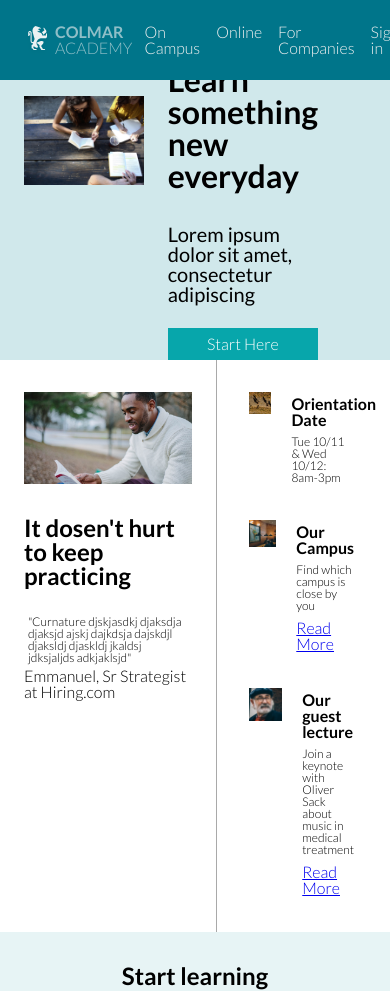
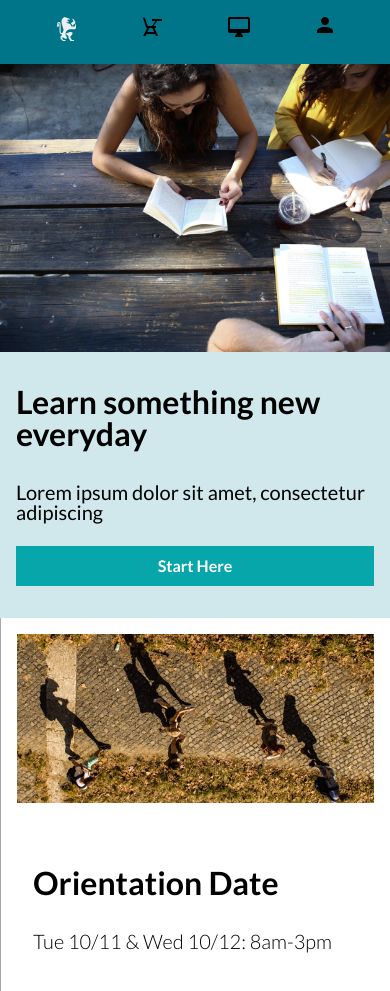
Before and after one commit to tlally/ColmarAcademy, a plain HTML site: page index.html in a window 390 px wide. Shown: the top 991 px of the page. Drawn offline with Linux system fonts and the light colour scheme.

Commit message:
Updated most of the cssffor responsivness

```diff
--- a/index.html
+++ b/index.html
@@ -18,12 +18,22 @@
           <p><span>COLMAR</span> ACADEMY</p>
         </div>
 
-        <nav>
+        <nav class="nav">
           <ul>
             <li>On Campus</li>
             <li>Online</li>
             <li>For Companies</li>
             <li>Sign in</li>
+          </ul>
+
+        </nav>
+
+        <nav class="mobile-nav">
+          <ul>
+            <li> <img src="./resources/images/ic-logo.svg" alt="Logo"> </li>
+            <li> <img src="./resources/images/ic-on-campus.svg" alt="Campus"> </li>
+            <li> <img src="./resources/images/ic-online.svg" alt="Online"> </li>
+            <li> <img src="./resources/images/ic-login.svg" alt="log-in"> </li>
           </ul>
 
         </nav>
@@ -51,7 +61,9 @@
     <div class="container">
       <div class="spotlight">
         <div class="main">
-          <img src="./resources/images/information-main.jpg" alt="Man Reading">
+          <div class="main-img">
+            <img src="./resources/images/information-main.jpg" alt="Man Reading">
+          </div>
           <div class="">
             <h2>It dosen't hurt to keep practicing</h2>
             <p>"Curnature djskjasdkj djaksdja djaksjd ajskj dajkdsja dajskdjl djaksldj djaskldj jkaldsj jdksjaljds adkjaklsjd"</p>
@@ -62,7 +74,8 @@
         <div class="mini-spot">
           <div class="mini">
             <div class="mini-img">
-              <img class="" src="./resources/images/information-orientation.jpg" alt="Students Walking Overhead">
+              <img class="desktop-img" src="./resources/images/information-orientation.jpg" alt="Students Walking Overhead">
+              <img src="./resources/images/information-orientation-mobile.jpg" alt="Orientation mobil" class="mobile-img">
             </div>
             <div class="mini-content">
               <h4>Orientation Date</h4>
@@ -74,7 +87,8 @@
           </div>
           <div class="mini">
             <div class="mini-img">
-              <img src="./resources/images/information-campus.jpg" alt="">
+              <img class="desktop-img" src="./resources/images/information-campus.jpg" alt="">
+              <img src="./resources/images/information-campus-mobile.jpg" alt="Info Campus" class="mobile-img">
             </div>
             <div class="mini-content">
               <h4>Our Campus</h4>
@@ -86,7 +100,8 @@
           </div>
           <div class="mini">
             <div class="mini-img">
-              <img src="./resources/images/information-guest-lecture.jpg" alt="">
+              <img class="desktop-img" src="./resources/images/information-guest-lecture.jpg" alt="">
+              <img src="./resources/images/information-guest-lecture-mobile.jpg" alt="Info Campus" class="mobile-img">
             </div>
             <div class="mini-content">
               <h4>Our guest lecture</h4>
@@ -185,6 +200,18 @@
           </div>
         </div>
       </div>
+
+      <div class="mobile-learn">
+        <ul>
+          <li>Software enginerring</li>
+          <li>Computer art</li>
+          <li>Design</li>
+          <li>Data</li>
+          <li>Business</li>
+          <li>Marketing</li>
+        </ul>
+
+      </div>
     </div>
   </div>
 
--- a/resources/css/style.css
+++ b/resources/css/style.css
@@ -30,10 +30,21 @@ p {
   margin: 0 auto;
 }
 
+
+
 .section-heading {
   text-align: center;
   padding-top: 2rem;
 }
+
+@media only screen and (max-width:685px){
+
+  .container {
+    max-width: 100%;
+  }
+
+}
+
 
 /* Header */
 header {
@@ -98,6 +109,38 @@ nav ul li {
   padding: .5rem;
 }
 
+.mobile-nav {
+  display: none;
+}
+
+@media only screen  and (max-width: 600px) {
+  .nav {
+    display: none;
+  }
+
+  .logo {
+    display: none;
+  }
+
+  .mobile-nav {
+    display: flex;
+    flex-direction: row;
+    justify-content: space-around;
+    width: 100%;
+    height: 2rem;
+  }
+
+  .mobile-nav ul {
+    justify-content: space-around;
+    width: 100%;
+  }
+
+  .mobile-nv ul img {
+    height: 2rem;
+  }
+
+}
+
 /* Banner */
 
 .banner {
@@ -111,8 +154,8 @@ nav ul li {
 }
 
 .banner-box .banner-img {
-  padding: 2rem 1.5rem 2rem 1.5rem;
-  max-width: 60%;
+padding: 2rem .75rem 2rem 1.5rem;
+max-width: 60%;
 
 }
 
@@ -128,6 +171,7 @@ nav ul li {
   align-content: center;
   text-align: left;
   padding-right: 4.5rem;
+  padding-left: .75rem;
 }
 
 .banner-content h1 {
@@ -152,6 +196,32 @@ nav ul li {
   padding: .5rem 0;
   text-align: center;
   font-size: 1rem;
+
+
+}
+
+@media only screen and (max-width:685px) {
+
+  .banner-box {
+    flex-direction: column;
+  }
+
+  .banner-box .banner-img {
+    max-width: 100%;
+    padding: 0 0 1rem 0;
+  }
+
+  .banner-content {
+    padding: 1rem 1rem 2rem 1rem;
+  }
+
+  .banner-content .button {
+    font-weight: 600;
+    padding: .75rem;
+  }
+
+
+
 
 }
 
@@ -236,6 +306,62 @@ a {
   text-align: left;
 }
 
+.mobile-img {
+  display: none;
+}
+
+@media only screen and (max-width: 685px) {
+  .main {
+    display: none;
+  }
+
+  .mini {
+    flex-direction: column;
+    max-width: 100%;
+    padding: 0 0 2rem 0;
+  }
+
+  .mini-img {
+    padding: 0;
+    max-width: 100%;
+  }
+
+  .mini-spot {
+    max-width: 100%;
+    padding: 1rem;
+  }
+
+  .desktop-img {
+    display: none;
+  }
+
+  .mobile-img {
+    display: flex;
+    padding: 0 0 3rem 0;
+  }
+
+  .mini-content {
+    max-width: 100%;
+
+  }
+
+  .mini-content h4 {
+    font-size: 2rem;
+  }
+
+  .mini-content p {
+    font-size: 1.25rem;
+    font-weight: 100;
+  }
+
+  .mini-content h4,
+  p,
+  a {
+    padding: 1rem;
+
+  }
+}
+
 /* Start Learning */
 
 .learning {
@@ -296,6 +422,46 @@ a {
 
 }
 
+.mobile-learn {
+  display: none;
+}
+
+@media only screen and (max-width: 685px) {
+  .grid {
+    display: none;
+  }
+
+  .mobile-learn {
+    display: flex;
+    flex-direction: column;
+    padding: 1rem;
+  }
+
+  .mobile-learn ul {
+    padding: 1rem;
+
+  }
+
+  .mobile-learn ul li {
+    background-color: hsl(189, 100%, 27%);
+    margin: .25rem;
+    padding: 1rem;
+    color: hsl(187, 2%, 94%);
+    font-size: 1.25rem;
+    font-weight: 500;
+  }
+
+  .learning h2 {
+    font-size: 2rem;
+    font-weight: 600;
+  }
+
+  .learning {
+    boarder-top: 1px solid hsl(187, 2%, 94%);
+    boarder-bottom: 1px solid hsl(187, 2%, 94%);
+  }
+}
+
 /* Thesis Content */
 
 .main video {
```
